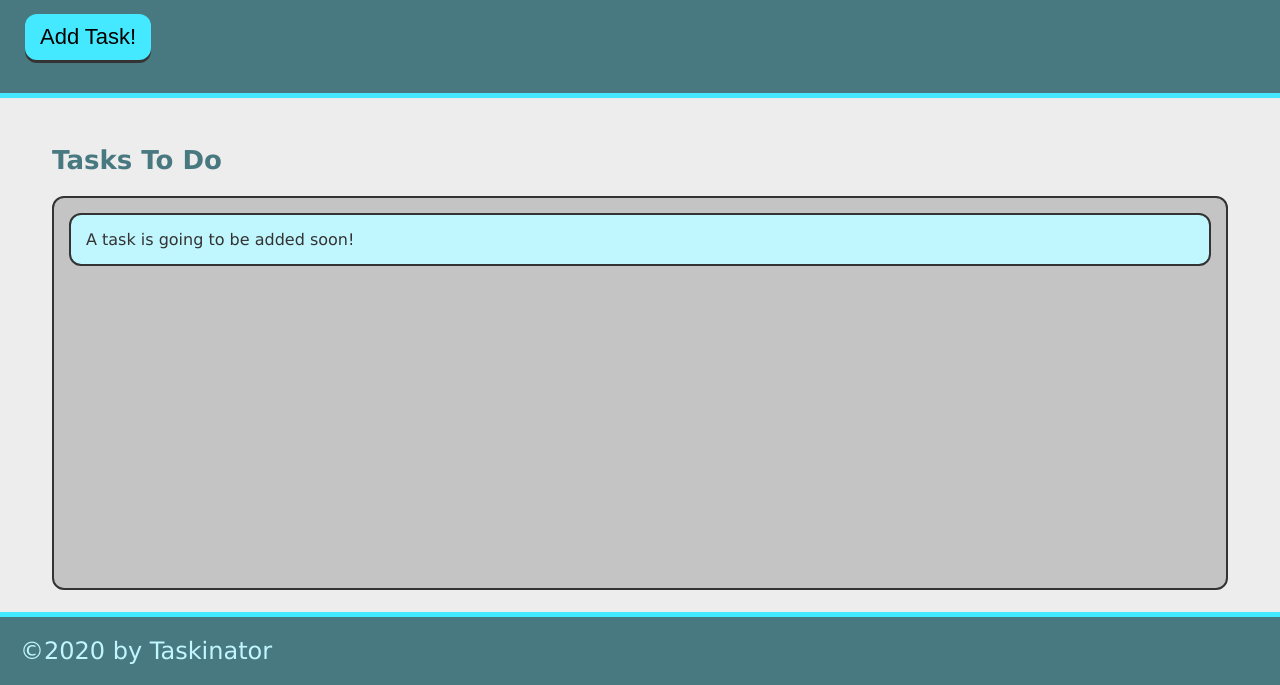
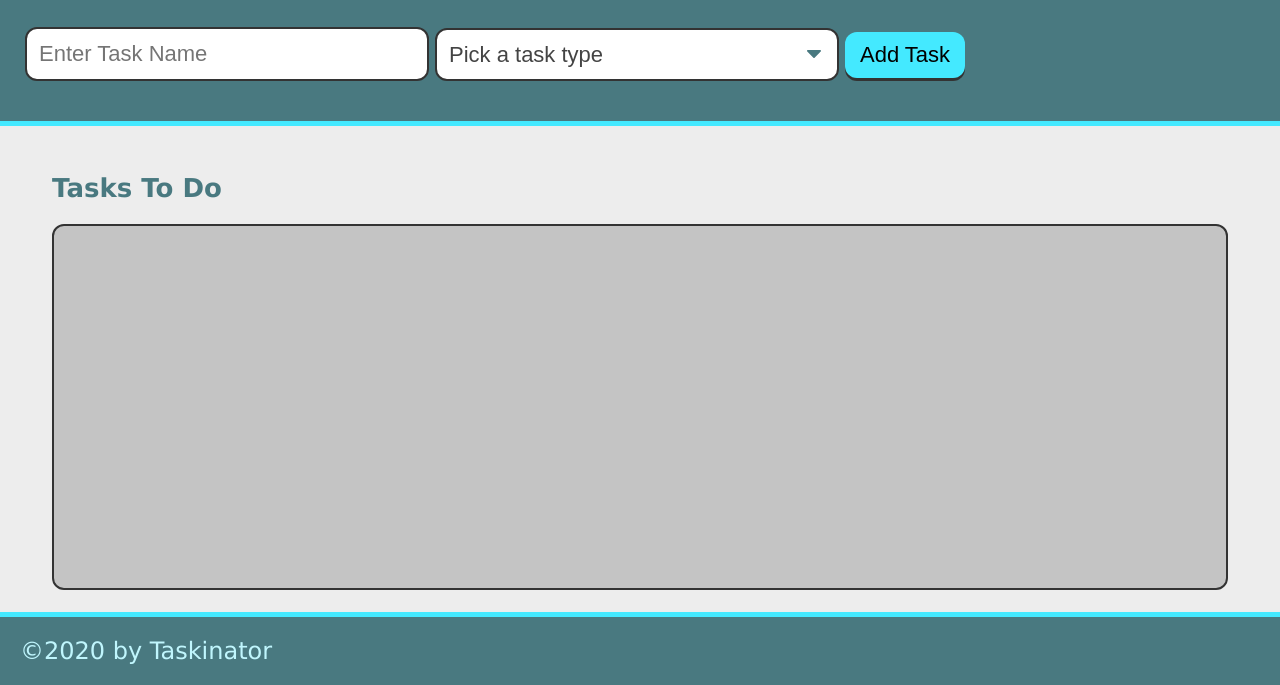
Before and after one commit to drewvena/taskinator, a plain HTML site: page index.html in a window 1280 px wide. Shown: the part 115-800 px from the top of the page. Drawn offline with Linux system fonts and the light colour scheme.

Commit message:
added form to header and styled

```diff
--- a/index.html
+++ b/index.html
@@ -10,16 +10,30 @@
     <header>
         <h1 class="page-title">Taskinator</h1>
         <p>Click the button below to add a new task!</p>
-        <button class="btn" id="save-task">Add Task!</button>
+        <form id="task-form">
+            <div class="form-group">
+                <input type="text" name="task-name" placeholder="Enter Task Name" />
+              </div>
+              <div class="form-group">
+                <select name="task-type" class="select-dropdown">
+                  <option value="" disabled selected>Pick a task type</option>
+                  <option value="Print">Print</option>
+                  <option value="Web">Web</option>
+                  <option value="Mobile">Mobile</option>
+                </select>
+              </div>
+            <div class="form-group">
+              <button class="btn" id="save-task" type="submit">Add Task</button>
+            </div>
+          </form>
+
     </header>
 
 
 <main class="page-content">
     <section class="task-list-wrapper">
         <h2 class="list-title">Tasks To Do</h2>
-            <ul class="task-list" id="tasks-to-do">
-                <li class="task-item">A task is going to be added soon!</li>
-            </ul>
+            <ul class="task-list" id="tasks-to-do"> </ul>
 
     </section>
 </main>
```
